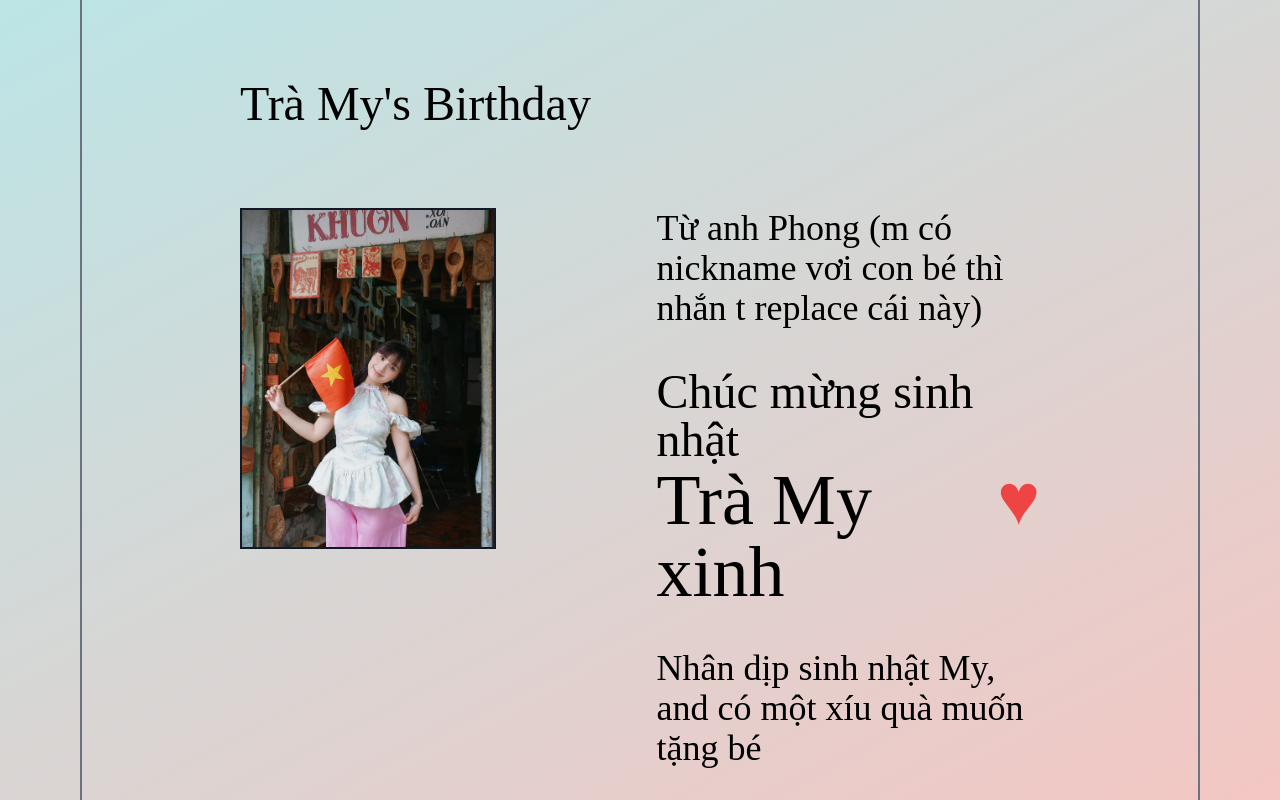
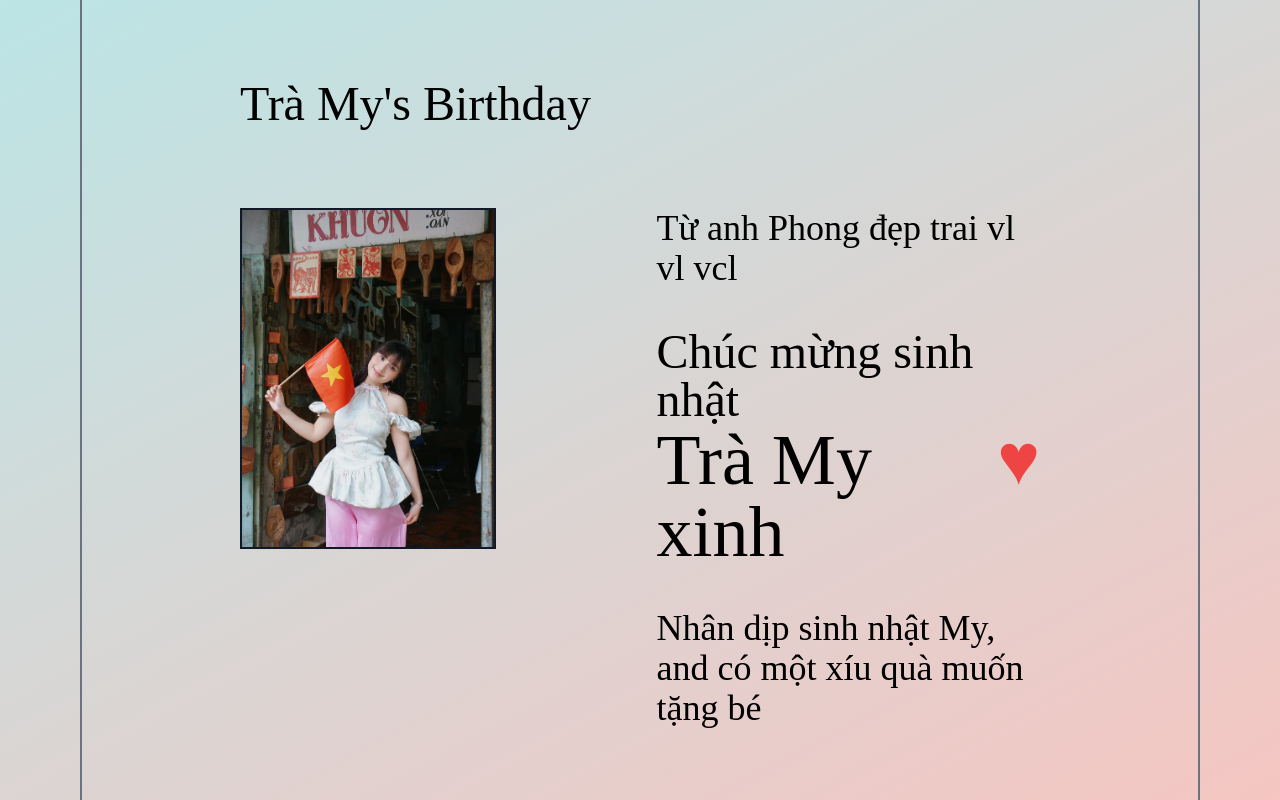
Before and after one commit to MykeDuong/chamiing-birthday, a Next.js app: page / in a window 1280 px wide. Shown: the top 800 px of the page. Built offline with nearby package versions, Linux system fonts and the light colour scheme.

Commit message:
Update home.tsx

```diff
--- a/src/components/home.tsx
+++ b/src/components/home.tsx
@@ -32,7 +32,7 @@ const Home = ({ toLetter, toAddress }: Props) => {
           className={`w-[60%]`}
         >
           <p className={`text-4xl`}>
-            Từ anh Phong (m có nickname vơi con bé thì nhắn t replace cái này)
+            Từ anh Phong đẹp trai vl vl vcl
           </p>
           <h1 className={`text-5xl pt-10`}>
             Chúc mừng sinh nhật
```
